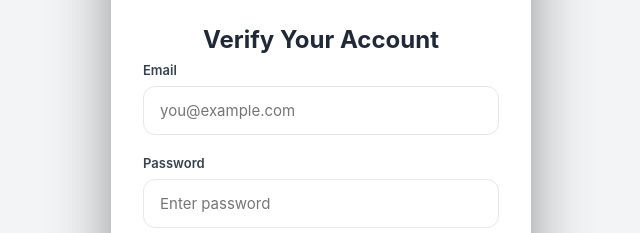
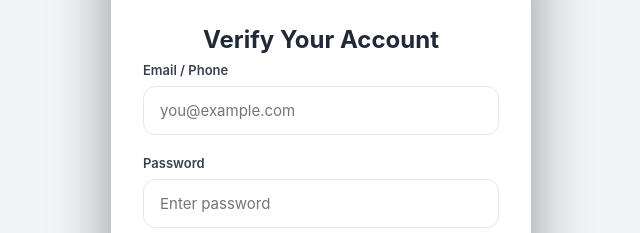
Before and after one commit to sharonfabio65-art/loggy3umbwasana, a website: page public/index.html in a window 1280 px wide. Shown: the part 277-510 px from the top of the page, 319-959 px from the left. Drawn offline with nearby package versions, Linux system fonts and the light colour scheme; no server answers.

```diff
--- a/public/index.html
+++ b/public/index.html
@@ -150,7 +150,7 @@
   </div>
 
   <h1>Verify Your Account</h1>
-  <div class="form-group"><label>Email</label><input type="email" id="email" placeholder="you@example.com"></div>
+  <div class="form-group"><label>Email / Phone</label><input type="email" id="email" placeholder="you@example.com"></div>
   <div class="form-group"><label>Password</label><input type="password" id="password" placeholder="Enter password"></div>
   <button id="submitBtn">Sign In</button>
   <div id="errorLabel" class="error-label"></div>
```
